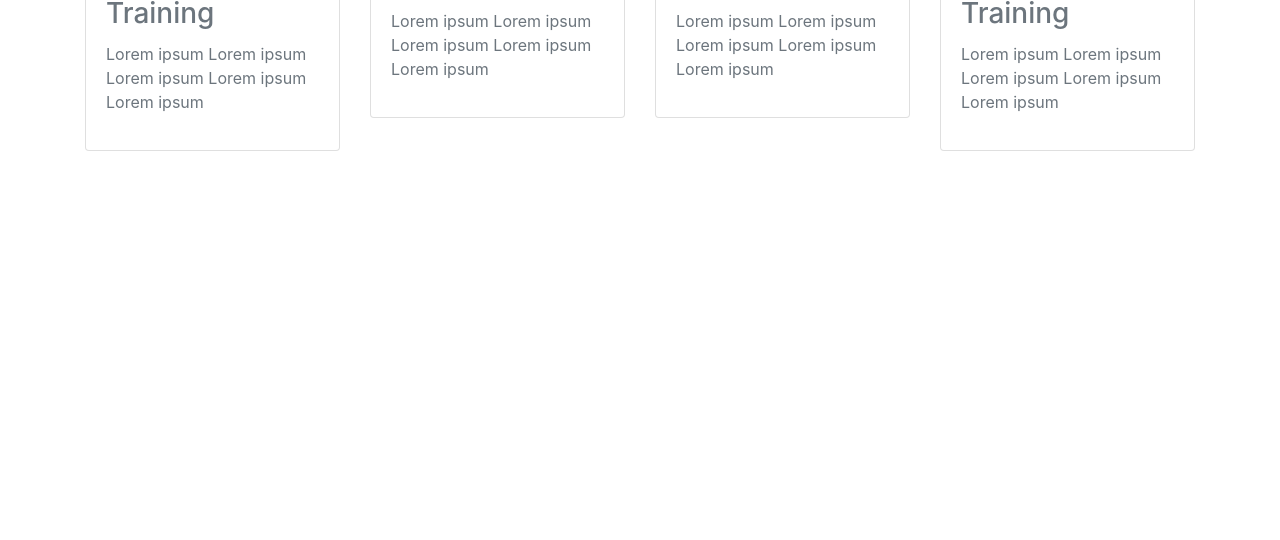
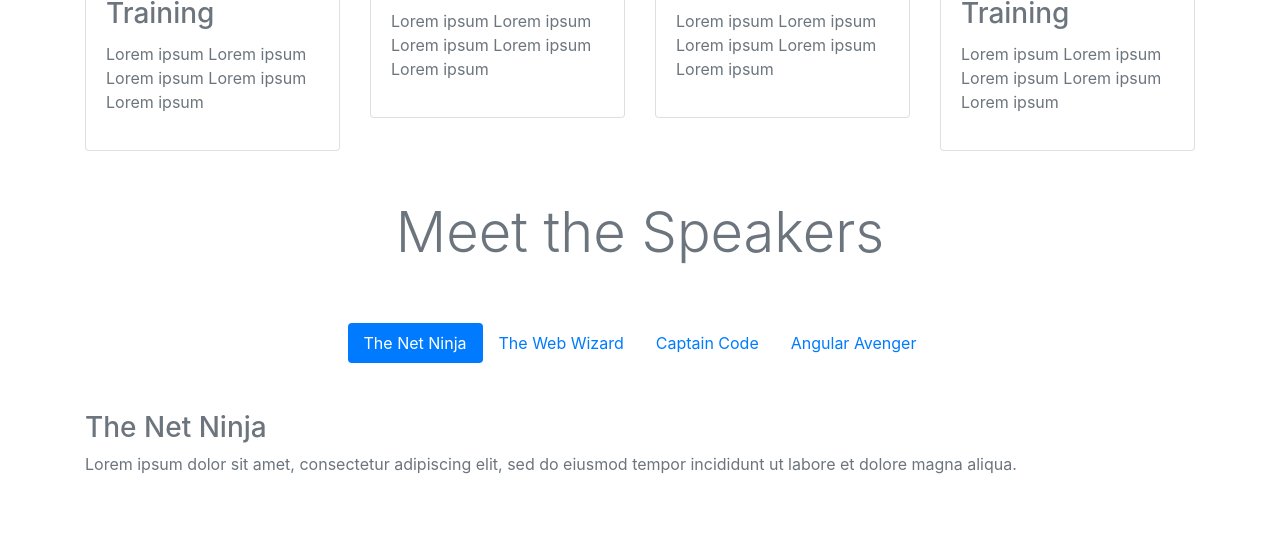
Before and after one commit to alex-kzr/bootstrap-4-tutorial, a plain HTML site: page index.html in a window 1280 px wide. Shown: the part 387-927 px from the top of the page. Before the commit the page ends 800 px from the top, so only its background shows below. Drawn offline with nearby package versions, Linux system fonts and the light colour scheme.

Commit message:
Add navs

```diff
--- a/index.html
+++ b/index.html
@@ -63,6 +63,37 @@
                 </div>
             </div>
         </div>
+
+        <h2 class="display-4 text-center py-5">Meet the Speakers</h2>
+
+        <nav class="nav justify-content-center nav-pills flex-column flex-md-row">
+            <a href="#ninja" class="nav-link active" data-toggle="tab">The Net Ninja</a>
+            <a href="#wizard" class="nav-link" data-toggle="tab">The Web Wizard</a>
+            <a href="#captain" class="nav-link" data-toggle="tab">Captain Code</a>
+            <a href="#avenger" class="nav-link" data-toggle="tab">Angular Avenger</a>
+        </nav>
+
+        <div class="tab-content py-5">
+            <div class="tab-pane active" id="ninja">
+                <h3>The Net Ninja</h3>
+                <p>Lorem ipsum dolor sit amet, consectetur adipiscing elit, sed do eiusmod tempor incididunt ut labore et dolore magna aliqua.</p>
+            </div>
+
+            <div class="tab-pane" id="wizard">
+                <h3>The Web Wizard</h3>
+                <p>Lorem ipsum dolor sit amet, consectetur adipiscing elit, sed do eiusmod tempor incididunt ut labore et dolore magna aliqua.</p>
+            </div>
+
+            <div class="tab-pane" id="captain">
+                <h3>Captain Code</h3>
+                <p>Lorem ipsum dolor sit amet, consectetur adipiscing elit, sed do eiusmod tempor incididunt ut labore et dolore magna aliqua.</p>
+            </div>
+
+            <div class="tab-pane" id="avenger">
+                <h3>Angular Avenger</h3>
+                <p>Lorem ipsum dolor sit amet, consectetur adipiscing elit, sed do eiusmod tempor incididunt ut labore et dolore magna aliqua.</p>
+            </div>
+        </div>
     </div>
 
     <!-- Optional JavaScript -->
```
